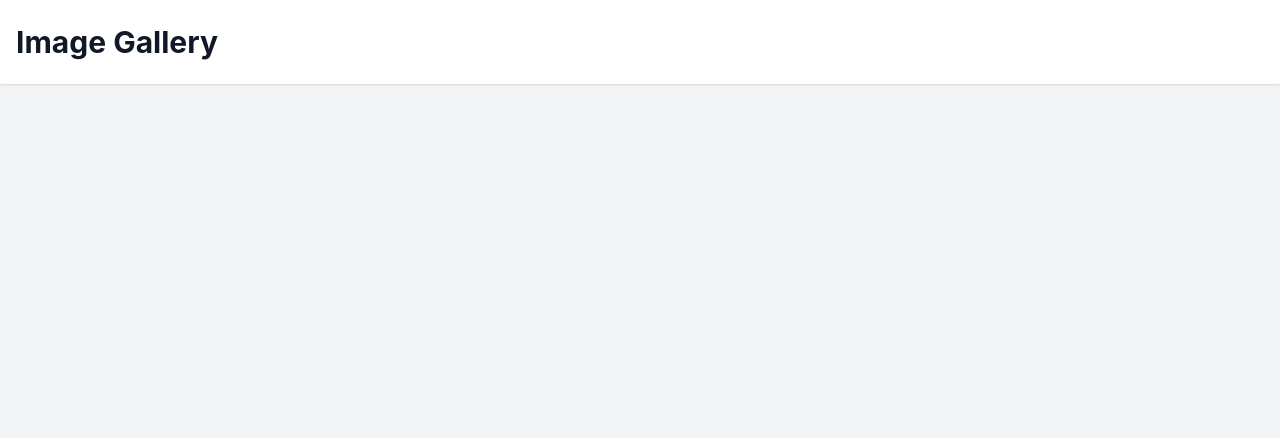
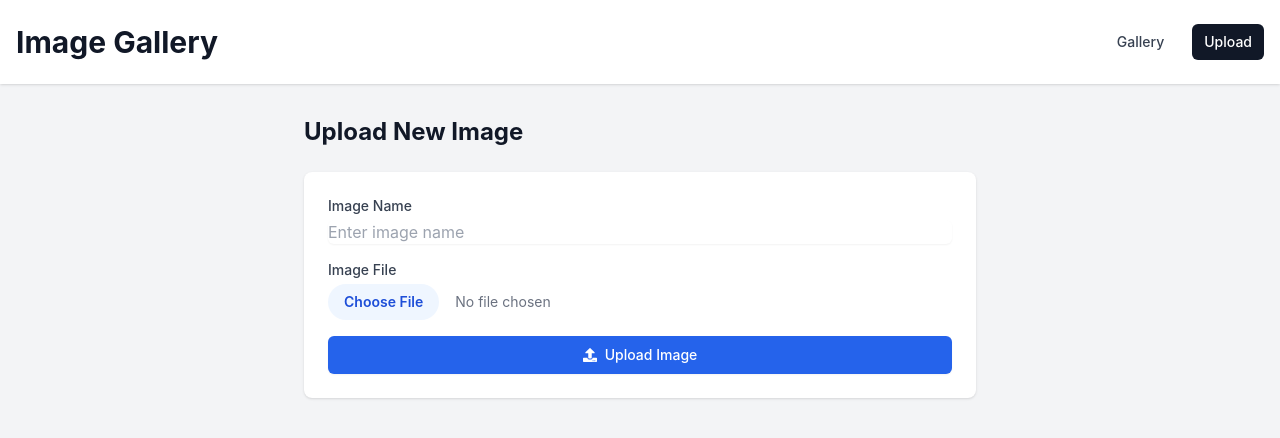
Before and after one commit to mohammadnazarkhani/WebDev-Practice-Playground, a React (Vite) app in the folder ASP.Net/image server/ImageServer.Client/: page /upload in a window 1280 px wide. Before the commit this address had no page. Shown: the top 438 px of the page. Built offline with nearby package versions, Linux system fonts and the light colour scheme.

Commit message:
refactor: restructure routing and add upload page with navigation

```diff
--- a/ASP.Net/image server/ImageServer.Client/src/App.jsx
+++ b/ASP.Net/image server/ImageServer.Client/src/App.jsx
@@ -2,9 +2,9 @@ import { QueryClient, QueryClientProvider } from "react-query";
 import { Toaster } from "react-hot-toast";
 import { BrowserRouter, Routes, Route } from "react-router-dom";
 import ImageGallery from "./components/ImageGallery";
-import ImageUpload from "./components/ImageUpload";
 import ImageDetails from "./components/ImageDetails";
 import Header from "./components/Header";
+import UploadPage from "./pages/UploadPage";
 
 const queryClient = new QueryClient();
 
@@ -16,15 +16,8 @@ function App() {
           <Header />
           <main className="container mx-auto px-4 py-8">
             <Routes>
-              <Route
-                path="/"
-                element={
-                  <>
-                    <ImageUpload />
-                    <ImageGallery />
-                  </>
-                }
-              />
+              <Route path="/" element={<ImageGallery />} />
+              <Route path="/upload" element={<UploadPage />} />
               <Route path="/images/:id" element={<ImageDetails />} />
             </Routes>
           </main>
--- a/ASP.Net/image server/ImageServer.Client/src/components/Header.jsx
+++ b/ASP.Net/image server/ImageServer.Client/src/components/Header.jsx
@@ -1,8 +1,36 @@
+import { Link, useLocation } from "react-router-dom";
+import classNames from "classnames";
+
 export default function Header() {
+  const location = useLocation();
+
+  const navItems = [
+    { path: "/", label: "Gallery" },
+    { path: "/upload", label: "Upload" },
+  ];
+
   return (
     <header className="bg-white shadow">
       <div className="container mx-auto px-4 py-6">
-        <h1 className="text-3xl font-bold text-gray-900">Image Gallery</h1>
+        <div className="flex items-center justify-between">
+          <h1 className="text-3xl font-bold text-gray-900">Image Gallery</h1>
+          <nav className="flex space-x-4">
+            {navItems.map(({ path, label }) => (
+              <Link
+                key={path}
+                to={path}
+                className={classNames(
+                  "px-3 py-2 rounded-md text-sm font-medium",
+                  location.pathname === path
+                    ? "bg-gray-900 text-white"
+                    : "text-gray-700 hover:bg-gray-100"
+                )}
+              >
+                {label}
+              </Link>
+            ))}
+          </nav>
+        </div>
       </div>
     </header>
   );
--- /dev/null
+++ b/ASP.Net/image server/ImageServer.Client/src/pages/UploadPage.jsx
@@ -0,0 +1,12 @@
+import ImageUpload from "../components/ImageUpload";
+
+export default function UploadPage() {
+  return (
+    <div className="max-w-2xl mx-auto">
+      <h2 className="text-2xl font-bold text-gray-900 mb-6">
+        Upload New Image
+      </h2>
+      <ImageUpload />
+    </div>
+  );
+}
```
